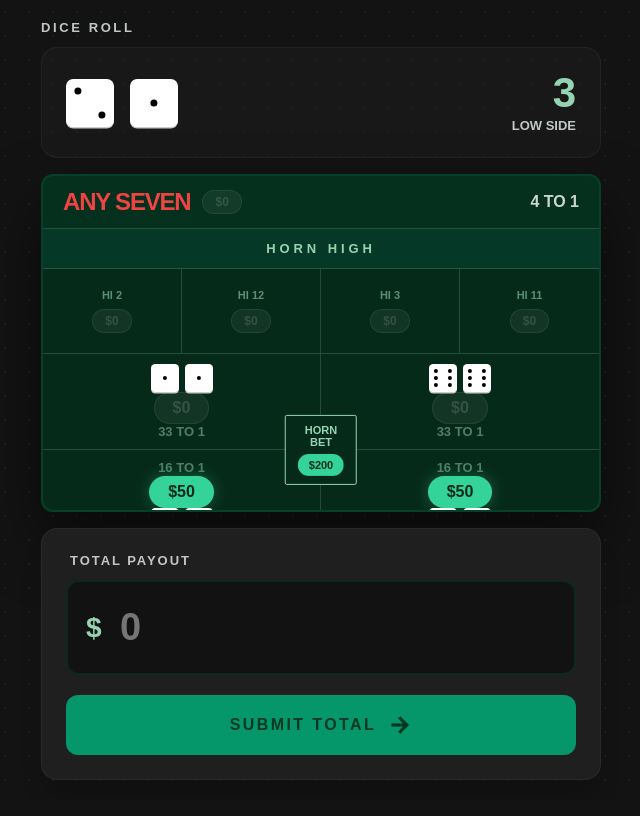
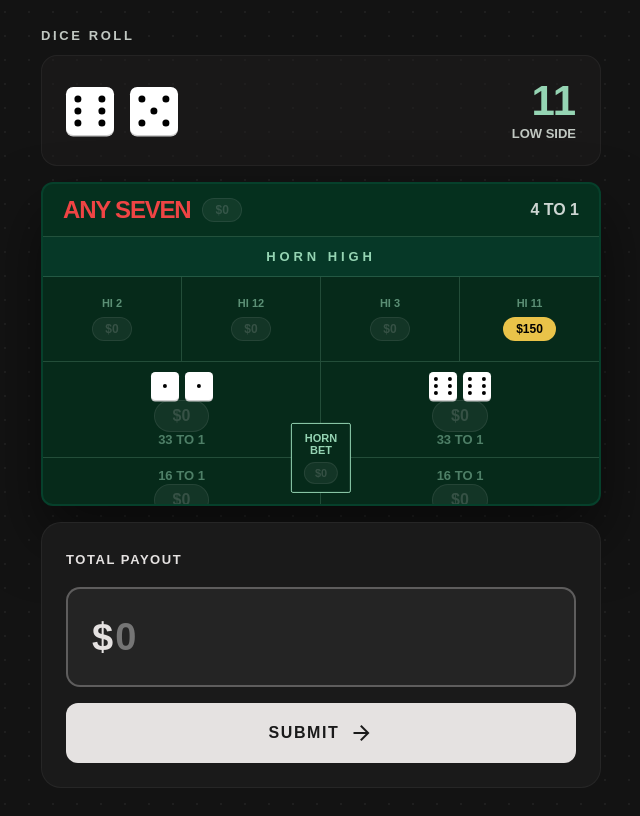
Before and after one commit to incogg/craps, a Vue app: page / in a window 1280 px wide. Shown: the whole page, without its empty margins (319-959 px from the left). Built offline with nearby package versions, Linux system fonts and the light colour scheme.

Commit message:
shit but working

```diff
--- a/src/App.vue
+++ b/src/App.vue
@@ -4,7 +4,12 @@
 
         <HornBetLayout :bets="currentBets" />
 
-        <PayoutSubmitArea @submit="onPayoutSubmit" />
+        <PayoutSubmitArea
+            @submit="onSubmit"
+            @reset="onReset"
+            :status="state"
+            :correct-total="correctPayout"
+        />
     </div>
 </template>
 
@@ -15,14 +20,41 @@ import DiceRoll from "./components/DiceRoll.vue";
 import HornBetLayout from "./components/HornBetLayout.vue";
 import PayoutSubmitArea from "./components/PayoutSubmitArea.vue";
 
+const state = ref("normal");
+const correctPayout = ref(0);
 const currentRoll = ref({ d1: 2, d2: 1 });
 const rollValue = computed(() => currentRoll.value.d1 + currentRoll.value.d2);
-randomiseBets();
 
-const onPayoutSubmit = (value) => {
-    console.log("Submission received:", value);
-    console.log("Correct payout:", calculatePayout(rollValue.value))
+const combinations = {
+    2:  [[1,1]],
+    3:  [[1,2], [2,1]],
+    11: [[5,6], [6,5]],
+    12: [[6,6]]
 };
+
+const randomiseRoll = () => {
+    const totals = [2, 3, 11, 12];
+    const total = totals[Math.floor(Math.random() * totals.length)];
+    const options = combinations[total];
+    const [d1, d2] = options[Math.floor(Math.random() * options.length)];
+    currentRoll.value = { d1, d2 };
+};
+
+const onReset = () => {
+    randomiseRoll();
+    randomiseBets();
+    state.value = "normal";
+}
+
+const onSubmit = (value) => {
+    const correct = calculatePayout(rollValue.value);
+    if (value != correct) {
+        state.value = "incorrect"
+        correctPayout.value = correct;
+    } else state.value = "correct"
+};
+
+onReset();
 </script>
 
 <style>
@@ -36,15 +68,18 @@ body {
     background-color: #131313;
     background-image: radial-gradient(rgba(255, 255, 255, 0.05) 1px, transparent 1px);
     background-size: 24px 24px;
-
     color: #e5e2e1;
     font-family: "Manrope", sans-serif;
+    overflow: hidden;
+}
+
+#app {
+    display: flex;
     margin: 0;
-    display: flex;
+    min-height: 100dvh;
     justify-content: center;
     align-items: center;
-    min-height: 100dvh;
-    overflow: hidden;
+    width: 100%;
 }
 
 .view-container {
@@ -54,15 +89,19 @@ body {
     padding: 20px;
     width: 100%;
     max-width: 600px;
-
     height: 100dvh;
     max-height: 1100px;
-
-    box-sizing: border-box;
 }
 
+/* This pushes the payout area to the bottom */
 .view-container > *:nth-child(2) {
     flex: 1;
     min-height: 0;
 }
+
+/* FIX: Prevent the payout area from shrinking or growing when state changes */
+.view-container > *:nth-child(3) {
+    flex-shrink: 0;
+    flex-grow: 0;
+}
 </style>
--- a/src/components/PayoutSubmitArea.vue
+++ b/src/components/PayoutSubmitArea.vue
@@ -1,158 +1,224 @@
 <template>
-    <section class="payout-container">
+    <section class="payout-container" :class="`state-${status}`">
         <div class="payout-card">
-            <div class="input-section">
-                <label class="payout-label">Total Payout</label>
+            <div class="payout-header">
+                <span class="payout-label">Total Payout</span>
+                <div v-if="status !== 'normal'" class="payout-status">
+                    <span class="payout-status__icon material-symbols-outlined">{{ statusIcon }}</span>
+                    <span>{{ status }}</span>
+                </div>
+            </div>
 
-                <div class="input-group">
-                    <div class="input-wrapper">
-                        <span class="currency-symbol">$</span>
+            <div class="payout-box" :class="`payout-box--${status}`">
+                <template v-if="status === 'normal'">
+                    <span class="payout-value">$</span>
                     <input
                         type="text"
                         inputmode="numeric"
-                            class="payout-input"
-                            v-model.number="displayValue"
-                            @input="displayValue = $event.target.value.replace( /\D/g, '', )"
+                        class="payout-input payout-value"
                         placeholder="0"
+                        v-model="displayValue"
+                        @input="displayValue = $event.target.value.replace(/\D/g, '')"
+                        ref="inputRef"
                     />
+                </template>
+
+                <template v-else-if="status === 'correct'">
+                    <span class="payout-value payout-value--correct">${{ displayValue || '0' }}</span>
+                </template>
+
+                <template v-else>
+                    <div class="payout-col">
+                        <span class="payout-value payout-value--wrong">${{ displayValue || '0' }}</span>
+                        <span class="payout-col__label">Your Entry</span>
                     </div>
+                    <div class="payout-col payout-col--right">
+                        <span class="payout-col__label">Correct Total</span>
+                        <span class="payout-value">${{ correctTotal }}</span>
                     </div>
+                </template>
             </div>
 
-            <button class="submit-btn" @click="submitTotal">
-                <span>Submit Total</span>
-                <span class="material-symbols-outlined submit-icon">arrow_forward</span>
+            <button class="payout-btn" :class="`payout-btn--${status}`" @click="handleAction">
+                <span>{{ actionLabel }}</span>
+                <span class="material-symbols-outlined payout-btn__icon">{{ actionIcon }}</span>
             </button>
         </div>
     </section>
 </template>
 
 <script setup>
-import { ref } from "vue";
+import { ref, computed, watch, onMounted, onUnmounted, nextTick } from "vue";
 
-const displayValue = ref(null);
-const emit = defineEmits(["submit"]);
+onMounted(() => window.addEventListener("keydown", onKeydown));
+onUnmounted(() => window.removeEventListener("keydown", onKeydown));
+const onKeydown = (e) => { if (e.key === "Enter") handleAction(); };
 
-const submitTotal = () => emit("submit", displayValue.value || 0);
+const props = defineProps({
+    status: { type: String, default: 'normal' },
+    correctTotal: { type: [Number, String], default: 0 }
+});
+
+const inputRef = ref(null);
+
+const focusInput = () => inputRef.value?.focus();
+
+onMounted(focusInput);
+watch(() => props.status, (val) => { if (val === 'normal') nextTick(focusInput); });
+
+const emit = defineEmits(["submit", "reset"]);
+const displayValue = ref("");
+
+const isNormal    = computed(() => props.status === 'normal');
+const statusIcon  = computed(() => props.status === 'correct' ? 'check_circle' : 'error');
+const actionLabel = computed(() => isNormal.value ? 'Submit' : 'Restart');
+const actionIcon  = computed(() => isNormal.value ? 'arrow_forward' : 'refresh');
+
+const handleAction = () => {
+    if (isNormal.value) emit("submit", displayValue.value || 0);
+    else {
+        displayValue.value = "";
+        emit("reset");
+    }
+};
 </script>
 
 <style scoped>
-.payout-container {
-    width: 100%;
-    flex: 0 0 auto;
-    margin-top: auto; /* Pushes it to the very bottom */
+.payout-card {
+    background-color: #1a1a1a;
+    border: 1px solid rgba(255, 255, 255, 0.05);
+    border-radius: 20px;
+    padding: 24px;
+    display: flex;
+    flex-direction: column;
+    gap: 16px;
+    font-family: "Manrope", sans-serif;
+    transition: border-color 0.3s ease;
 }
 
-.payout-card {
-    background-color: #201f1f; /* surface-container */
-    border: 1px solid rgba(255, 255, 255, 0.05);
-    border-radius: 16px;
-    padding: 24px;
-    box-shadow: 0 20px 25px -5px rgba(0, 0, 0, 0.2);
+/* Header */
+.payout-header {
     display: flex;
-    flex-direction: column;
-    gap: 20px; /* Increased from 16px */
-    font-family: "Manrope", sans-serif;
-}
-
-.input-section {
-    display: flex;
-    flex-direction: column;
-    gap: 12px; /* Increased from 8px */
+    justify-content: space-between;
+    align-items: center;
+    height: 24px;
 }
 
 .payout-label {
-    font-size: 13px; /* Increased from 10px */
-    font-weight: 800; /* Bumped weight */
-    color: #c1c8c2; /* on-surface-variant */
+    font-size: 13px;
+    font-weight: 900;
     text-transform: uppercase;
-    letter-spacing: 0.15em;
-    padding: 0 4px;
+    letter-spacing: 0.12em;
+    color: #e5e2e1;
 }
 
-.input-wrapper {
-    position: relative;
-    flex-grow: 1;
+.payout-status {
+    display: flex;
+    align-items: center;
+    gap: 6px;
+    font-size: 13px;
+    font-weight: 900;
+    text-transform: uppercase;
+    letter-spacing: 0.1em;
 }
 
-.currency-symbol {
-    position: absolute;
-    left: 20px;
-    top: 50%;
-    transform: translateY(-50%);
-    font-size: 28px; /* Increased from 24px */
-    font-weight: 700;
-    color: #95d4b3; /* primary emerald */
-    pointer-events: none;
+.state-correct .payout-status   { color: #34d399; }
+.state-incorrect .payout-status { color: #f87171; }
+.payout-status__icon            { font-size: 20px; }
+
+/* Payout Box */
+.payout-box {
+    min-height: 100px;
+    width: 100%;
+    border-radius: 14px;
+    display: flex;
+    align-items: center;
+    box-sizing: border-box;
+    padding: 20px 24px;
 }
 
+.payout-box--normal {
+    background: rgba(229, 226, 225, 0.05);
+    border: 2px solid rgba(229, 226, 225, 0.3);
+}
+
+.payout-box--correct {
+    background: rgba(52, 211, 153, 0.05);
+    border: 2px solid rgba(52, 211, 153, 0.3);
+}
+
+.payout-box--incorrect {
+    background: rgba(248, 113, 113, 0.05);
+    border: 2px solid rgba(248, 113, 113, 0.2);
+    padding: 16px 24px;
+    justify-content: space-between;
+}
+
+/* Payout Value */
+.payout-value {
+    font-size: 38px;
+    font-weight: 900;
+}
+
+.payout-value--correct { color: #34d399; }
+
+.payout-value--wrong {
+    color: #f87171;
+    opacity: 0.6;
+}
+
+/* Input */
 .payout-input {
     width: 100%;
-    background-color: rgba(0, 0, 0, 0.4);
-    border: 2px solid rgba(6, 64, 43, 0.5);
-    border-radius: 12px;
-    padding: 24px 24px 24px 52px; /* Adjusted padding to accommodate larger text */
-    font-size: 38px; /* Increased from 32px */
+    background: transparent;
+    border: none;
+    outline: none;
+    color: #e5e2e1;
+    font-size: 38px;
     font-weight: 900;
-    color: #ecfdf5;
-    outline: none;
-    transition: all 0.2s ease;
-    box-sizing: border-box;
-    font-family: "Manrope", sans-serif;
+    font-family: inherit;
 }
 
-.payout-input:focus {
-    border-color: rgba(149, 212, 179, 0.5);
-    background-color: rgba(0, 0, 0, 0.5);
+/* Comparison Columns */
+.payout-col {
+    display: flex;
+    flex-direction: column;
+    justify-content: center;
 }
 
-/* Submit Button and Icon Formatting */
-.submit-btn {
-    width: 100%;
-    padding: 18px; /* Increased from 16px */
+.payout-col--right { align-items: flex-end; }
+
+.payout-col__label {
+    font-size: 11px;
+    font-weight: 800;
+    text-transform: uppercase;
+    color: #71717a;
+    letter-spacing: 0.05em;
+}
+
+/* Button */
+.payout-btn {
+    border: none;
     border-radius: 12px;
-    background-color: #059669; /* emerald-600 */
-    color: #003824; /* on-primary */
-    font-family: "Manrope", sans-serif;
-    font-weight: 800;
-    font-size: 16px; /* Increased from 14px */
+    padding: 18px;
+    font-size: 16px;
+    font-weight: 900;
+    font-family: inherit;
     text-transform: uppercase;
-    letter-spacing: 0.15em;
-    border: none;
+    letter-spacing: 0.1em;
     cursor: pointer;
     display: flex;
+    justify-content: center;
     align-items: center;
-    justify-content: center;
-    gap: 12px; /* Fixed spacing between text and icon */
-    transition: all 0.2s cubic-bezier(0.4, 0, 0.2, 1);
+    gap: 10px;
+    transition: transform 0.1s ease;
 }
 
-.submit-btn:hover {
-    background-color: #10b981;
-}
+.payout-btn:active { transform: scale(0.98); }
 
-.submit-btn:active {
-    transform: scale(0.98);
-}
+.payout-btn__icon { font-size: 24px; }
 
-.submit-icon {
-    font-size: 24px; /* Increased from 20px */
-    line-height: 1; /* Ensures icon box doesn't push button height */
-    /* This ensures the arrow looks sharp and weighted correctly */
-    font-variation-settings:
-        "FILL" 0,
-        "wght" 700,
-        "GRAD" 0,
-        "opsz" 24;
-}
-
-.no-spinner::-webkit-inner-spin-button,
-.no-spinner::-webkit-outer-spin-button {
-    -webkit-appearance: none;
-    margin: 0;
-}
-
-.no-spinner {
-    -moz-appearance: textfield; /* Firefox */
-}
+.payout-btn--normal    { background-color: #e5e2e1; color: #1a1a1a; }
+.payout-btn--correct   { background-color: #10b981; color: #1a1a1a; }
+.payout-btn--incorrect { background-color: #f87171; color: #1a1a1a; }
 </style>
```
Lines whose indentation alone changed are shown as unchanged.
